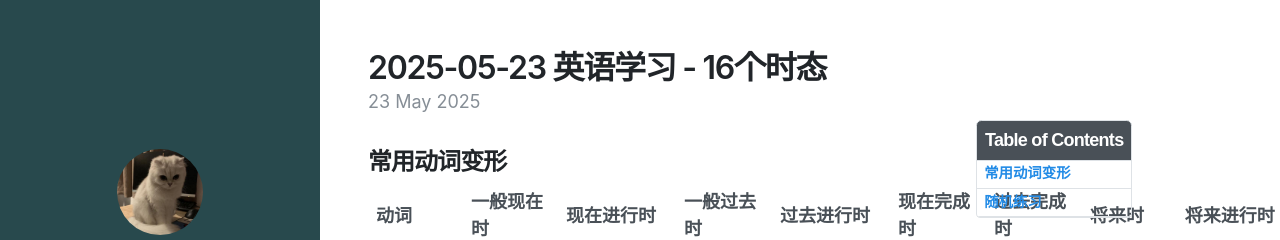
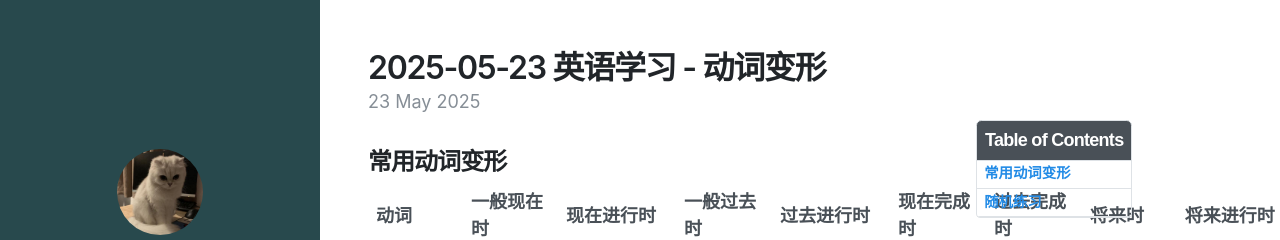
Before and after one commit to TapXWorld/tapxworld.github.io, a Jekyll site: the page built from _posts/2025-05-23-learning-english-02.md, in a window 1280 px wide and 900 px high. Shown: the top 240 px of the window. Built offline with Jekyll 4.4.1, drawn with Linux system fonts in a browser that asks for light colours; nearby versions of some CDN libraries.

Commit message:
update post title

```diff
--- a/_posts/2025-05-23-learning-english-02.md
+++ b/_posts/2025-05-23-learning-english-02.md
@@ -1,6 +1,6 @@
 ---
 layout: post
-title: 2025-05-23 英语学习 - 16个时态
+title: 2025-05-23 英语学习 - 动词变形
 date: 2025-05-23 21:26 +0800
 tags: [英语学习]
 toc: true
```
